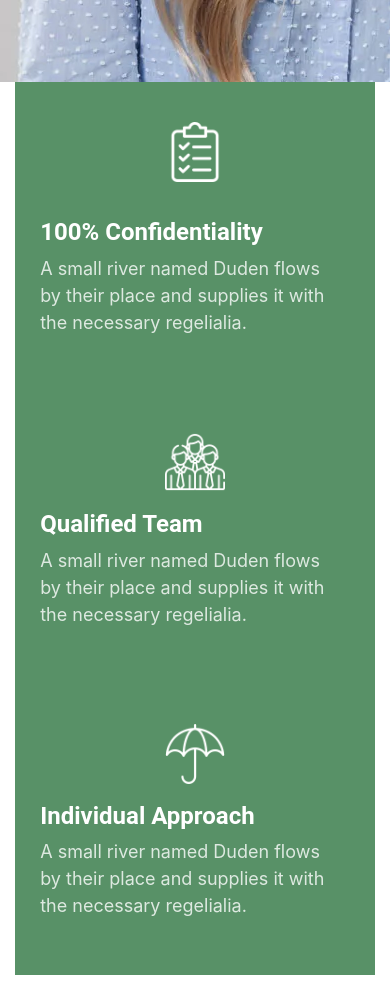
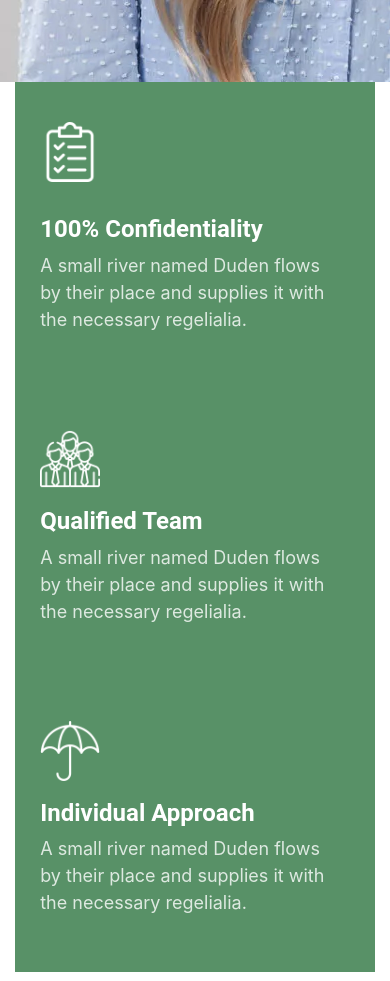
Before and after one commit to hamzakhan696/counselor-bootstrap-theme, a website: page index.html in a window 390 px wide. Shown: the part 900-1881 px from the top of the page. Drawn offline with nearby package versions, Linux system fonts and the light colour scheme.

Commit message:
services section updated

```diff
--- a/index.html
+++ b/index.html
@@ -99,7 +99,7 @@
 <div class="container">
     <div class="row no-gutters">
         <div class="col-md-4 d-md-flex section1-content">
-           <div class="icon icon-1 text-center">
+           <div class="icon icon-1">
             <img src="images/clipboard (5).png" alt="" width="60px" height="60px">
           </div>
           <div class="text ml-md-3">
@@ -108,7 +108,7 @@
           </div>
         </div>
         <div class="col-md-4 d-md-flex ">
-            <div class="icon text-center">
+            <div class="icon">
              <img src="images/employee.png" alt="" width="60px" height="60px">
            </div>
            <div class="text ml-md-3">
@@ -117,7 +117,7 @@
            </div>
          </div>
          <div class="col-md-4 d-md-flex">
-            <div class="icon text-center">
+            <div class="icon">
              <img src="images/umbrella.png" alt="" width="60px" height="60px">
            </div>
            <div class="text ml-md-3">
--- a/style.css
+++ b/style.css
@@ -265,7 +265,7 @@ font-weight: 600;
         margin-top: 5%;
         margin-left: 0;
     }
-    .section-1 .text h2,.section-1 .text p{
+    .section-1 .text h2,.section-1 .text p,.section-1 .icon{
     margin-left: 7%;
     margin-right: 10%;
         }
@@ -334,7 +334,7 @@ padding: 40px;
 
 @media screen and (max-width: 767px) {
     .services-section .service-icon{
-        margin-left: 26%;
+        margin-left: 24%;
     }
 
   }
```
